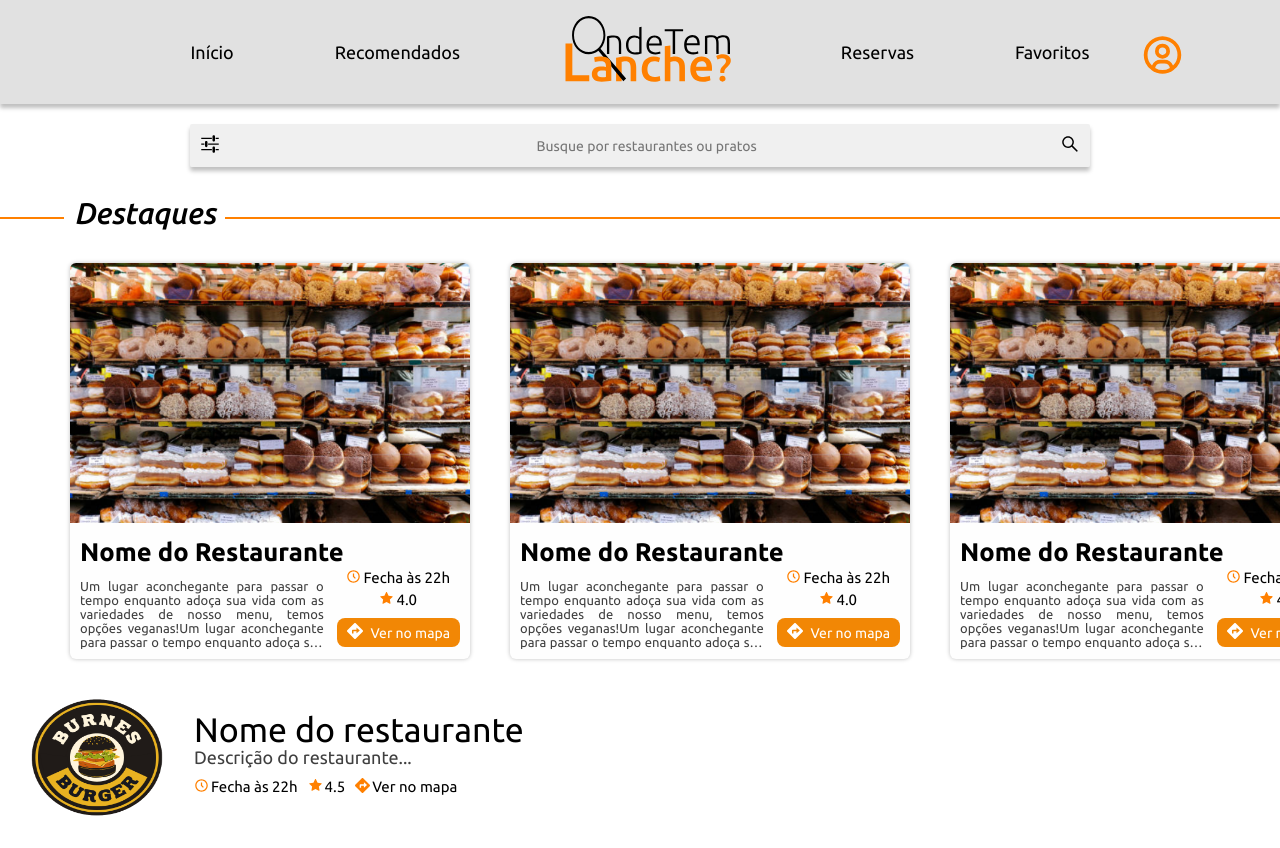
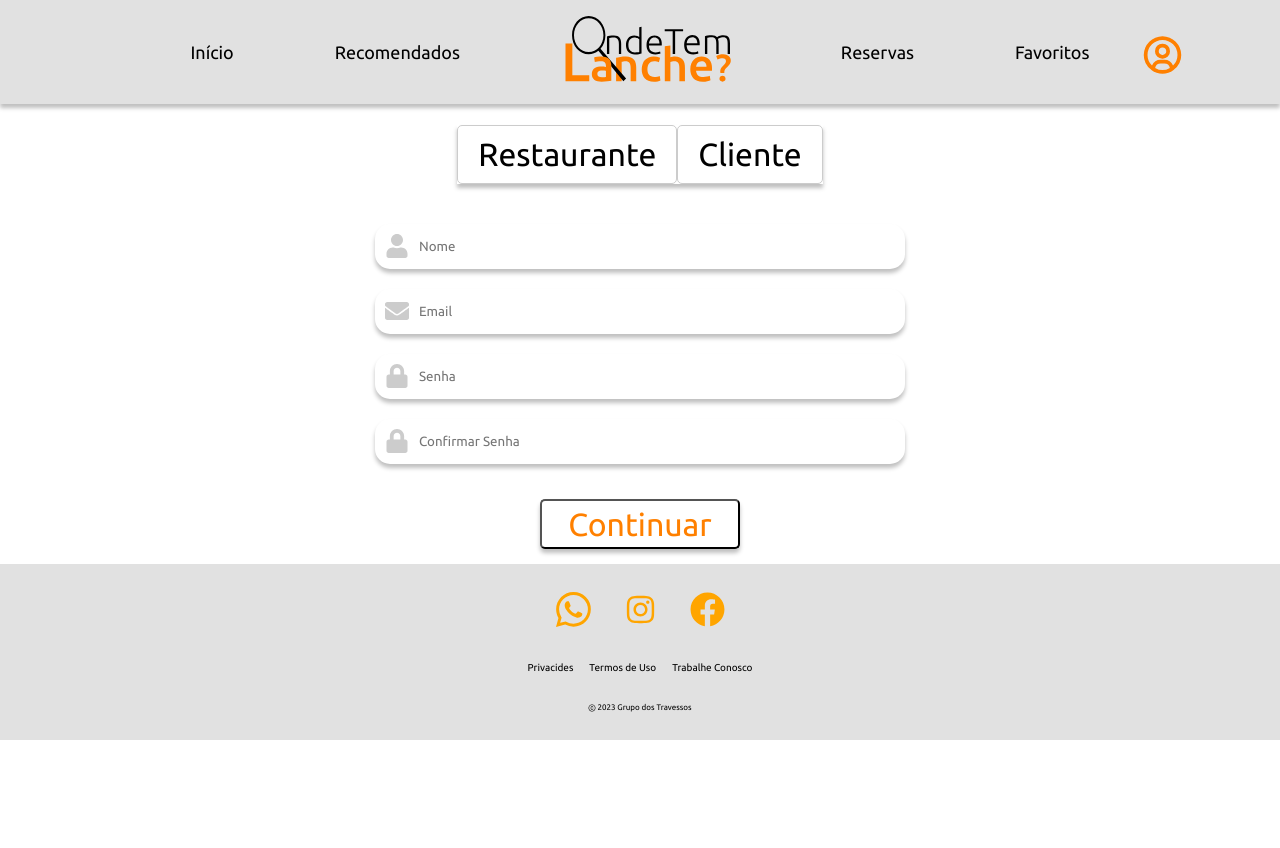
Before and after one commit to Paulophh/onde-tem-lanche-frontend, a React (Create React App) app: page / in a window 1280 px wide. After the commit the page ends 800 px from the top, so only its background shows below. Built offline with nearby package versions, Linux system fonts and the light colour scheme.

Commit message:
criação da pagina de cadastro e seus respectivos componentes ComtinueButton, UserRegistration e UserRegistration

```diff
--- a/src/App.js
+++ b/src/App.js
@@ -1,10 +1,11 @@
 import React from 'react';
 import Index from './pages/Index';
+import Register from './pages/Register';
 
 function App() {
   return (
     <div className="App">
-      <Index />
+      <Register />
     </div>
   );
 }
--- /dev/null
+++ b/src/components/ContinueButton/index.jsx
@@ -0,0 +1,14 @@
+import React from 'react';
+import { CenteredButtonContainer, StyledButton } from './styles';
+
+const ContinueButton = ({ onClick }) => {
+  return (
+  <CenteredButtonContainer>
+    <StyledButton onClick={onClick}>
+      Continuar
+    </StyledButton>
+  </CenteredButtonContainer>
+  );
+};
+
+export default ContinueButton;
--- /dev/null
+++ b/src/components/ContinueButton/styles.js
@@ -0,0 +1,22 @@
+import styled from 'styled-components';
+
+
+export const CenteredButtonContainer = styled.div`
+display: flex;
+justify-content: center;
+align-items: center;
+height: 10vh;
+`;
+
+export const StyledButton = styled.button`
+width: 200px;
+height: 50px;
+flex-shrink: 0;
+border-radius: 5px;
+background: #FFF;
+box-shadow: 0px 4px 4px 0px rgba(0, 0, 0, 0.25);
+text-align: center;
+color: #FF8000;
+font-size: 3.2rem;
+
+`;
--- a/src/components/Footer/style.js
+++ b/src/components/Footer/style.js
@@ -9,7 +9,6 @@ align-items: center;
 justify-content: center;
 gap:30px;
 flex-direction: column;
-position: fixed;
 bottom: 0;
 `
 
--- /dev/null
+++ b/src/components/UserRegistration/index.jsx
@@ -0,0 +1,73 @@
+import React, { useState } from 'react';
+import { FaUser, FaEnvelope, FaLock } from 'react-icons/fa';
+import { CenteredContainer, FormContainer, Icon, InputBox, InputField } from './styles';
+
+
+const UserRegistration = () => {
+  const [name, setName] = useState('');
+  const [email, setEmail] = useState('');
+  const [password, setPassword] = useState('');
+  const [confirmPassword, setConfirmPassword] = useState('');
+
+  const handleNameChange = event => {
+    setName(event.target.value);
+  };
+
+  const handleEmailChange = event => {
+    setEmail(event.target.value);
+  };
+
+  const handlePasswordChange = event => {
+    setPassword(event.target.value);
+  };
+
+  const handleConfirmPasswordChange = event => {
+    setConfirmPassword(event.target.value);
+  };
+
+  return (
+    <CenteredContainer>
+      <FormContainer>
+        <InputBox>
+          <Icon><FaUser  size={24}  /></Icon>
+          <InputField
+            type="text"
+            placeholder="Nome"
+            value={name}
+            onChange={handleNameChange}
+          />
+        </InputBox>
+        <InputBox>
+          <Icon><FaEnvelope size={24}  /></Icon>
+          <InputField
+            type="email"
+            placeholder="Email"
+            value={email}
+            onChange={handleEmailChange}
+          />
+        </InputBox>
+        <InputBox>
+          <Icon><FaLock size={24} /></Icon>
+          <InputField
+            type="password"
+            placeholder="Senha"
+            value={password}
+            onChange={handlePasswordChange}
+          />
+        </InputBox>
+        <InputBox>
+          <Icon><FaLock size={24}  /></Icon>
+          <InputField
+            type="password"
+            placeholder="Confirmar Senha"
+            value={confirmPassword}
+            onChange={handleConfirmPasswordChange}
+          />
+        </InputBox>
+      </FormContainer>
+    </CenteredContainer>
+
+  );
+}
+
+export default UserRegistration;
--- /dev/null
+++ b/src/components/UserRegistration/styles.js
@@ -0,0 +1,39 @@
+import styled from 'styled-components';
+
+export const CenteredContainer = styled.div`
+  display: flex;
+  justify-content: center;
+  align-items: center;
+  height: 280px;
+`;
+
+export const FormContainer = styled.div`
+  display: flex;
+  flex-direction: column;
+  align-items: center;
+`;
+
+export const InputBox = styled.div`
+  display: flex;
+  align-items: center;
+  width: 530px;
+  height: 45px;
+  margin-bottom: 10px;
+  border-radius: 15px;
+  background: #FFF;
+  box-shadow: 0px 4px 4px 0px rgba(0, 0, 0, 0.25);
+  margin-top: 10px;
+`;
+
+export const Icon = styled.div`
+  margin-left: 10px;
+  color: #ccc;
+`;
+
+export const InputField = styled.input`
+  border: none;
+  outline: none;
+  width: 100%;
+  margin-left: 10px;
+
+`;
--- /dev/null
+++ b/src/components/UserRestaurant/index.jsx
@@ -0,0 +1,26 @@
+import React from 'react';
+import { OptionsContainer, Option, CenteredContainer } from './styles';
+import { useState } from 'react';
+
+const UserRestaurant = () => {
+  const [selectedOption, setSelectedOption] = useState(null);
+
+  const handleOptionSelect = option => {
+    setSelectedOption(option);
+  };
+
+  return (
+    <CenteredContainer>
+      <OptionsContainer>
+        <Option isSelected={selectedOption === 'restaurant'} onClick={() => handleOptionSelect('restaurant')}>
+          Restaurante
+        </Option>
+        <Option isSelected={selectedOption === 'client'} onClick={() => handleOptionSelect('client')}>
+          Cliente
+        </Option>
+      </OptionsContainer>
+    </CenteredContainer>
+  );
+}
+
+export default UserRestaurant;
--- /dev/null
+++ b/src/components/UserRestaurant/styles.js
@@ -0,0 +1,24 @@
+import styled from 'styled-components';
+
+export const CenteredContainer = styled.div`
+  display: flex;
+  justify-content: center;
+  align-items: center;
+  height: 100px;
+`;
+
+export const OptionsContainer = styled.div`
+  display: flex;
+  background: #FFF;
+  box-shadow: 0px 4px 4px 0px rgba(0, 0, 0, 0.25);
+`;
+
+export const Option = styled.div`
+  font-size: 3.2rem;
+  padding: 10px 20px;
+  border: 1px solid #ccc;
+  cursor: pointer;
+  border-radius: 5px;
+  background-color: ${({ isSelected }) => (isSelected ? 'orange' : 'transparent')};
+  color: ${({ isSelected }) => (isSelected ? 'white' : 'black')};
+`;
--- /dev/null
+++ b/src/pages/Register/index.jsx
@@ -0,0 +1,22 @@
+import Header from "../../components/Header";
+import React from "react";
+import UserRestaurant from "../../components/UserRestaurant";
+import UserRegistration from "../../components/UserRegistration";
+import ContinueButton from "../../components/ContinueButton";
+import Footer from "../../components/Footer";
+
+
+const Register = () => {
+  return (
+    <>
+    <Header/>
+    <UserRestaurant/>
+    <UserRegistration/>
+    <ContinueButton/>
+    <Footer/>
+    </>
+
+  );
+}
+
+export default Register;
```
Also changed, not shown: src/pages/Register/styles.js (added).
